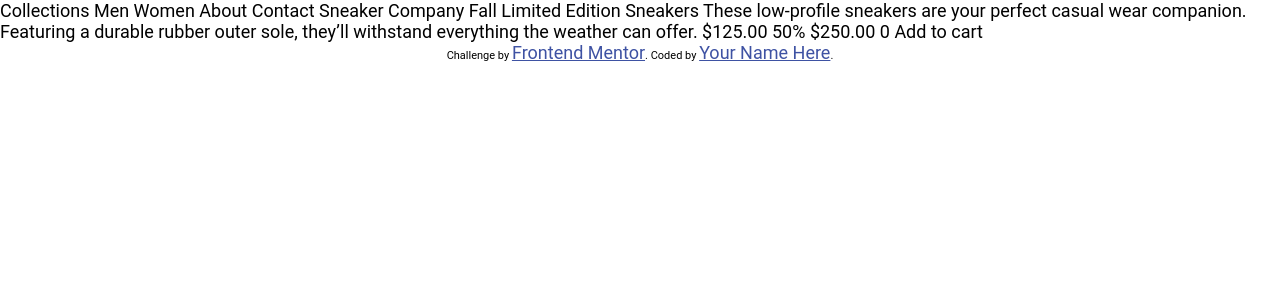
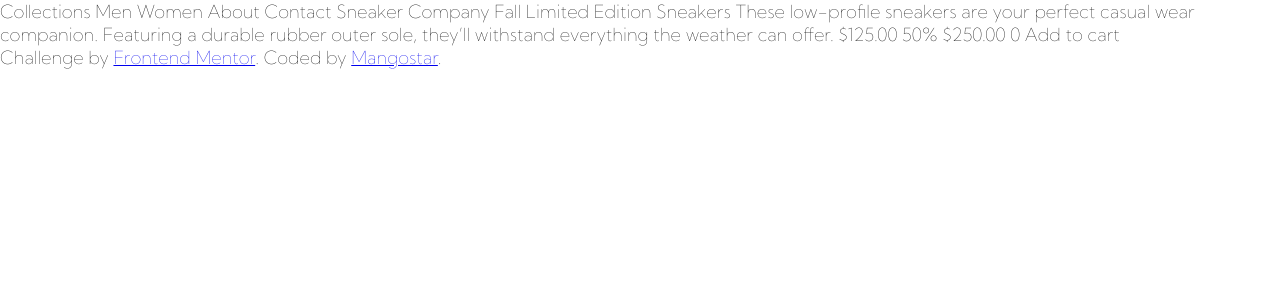
Before and after one commit to Mangostar1/Porfolio, a PHP site: page /frontend_mentor/ecommerce-product-page-main/index_e-commerce.html in a window 1280 px wide. Shown: the top 300 px of the page. Run offline with PHP 8.4, Linux system fonts and the light colour scheme.

Commit message:
Se agregaron los parametros base para trabajar en E-commerce

```diff
--- a/frontend_mentor/ecommerce-product-page-main/css/e-commerce.css
+++ b/frontend_mentor/ecommerce-product-page-main/css/e-commerce.css
@@ -1,7 +1,25 @@
+:root{
+    /* primary */
+    --Orange: hsl(26, 100%, 55%);
+    --paleOrange: hsl(25, 100%, 94%);
+
+    /* neutral */
+    --varkBlue: hsl(220, 13%, 13%):
+    --DarkGrayishBlue: hsl(219, 9%, 45%);
+    --GrayishBlue: hsl(220, 14%, 75%);
+    --LightGrayishBlue: hsl(223, 64%, 98%);
+    --White: hsl(0, 0%, 100%);
+    --black: hsl(0, 0%, 0%); /* with 75% opacity for lightbox background */
+}
+
 *{
     padding: 0;
     margin: 0;
     box-sizing: border-box;
-    font-family: 'Roboto', sans-serif;
+    font-family: 'Kumbh Sans', sans-serif;
     font-size: 18px;
 }
+
+/* Font size (paragraph): 16px */
+
+/* Desde aca comienza el codigo, lo anterior son los parametros que nos entregan */
--- a/frontend_mentor/ecommerce-product-page-main/index_e-commerce.html
+++ b/frontend_mentor/ecommerce-product-page-main/index_e-commerce.html
@@ -5,14 +5,10 @@
   <meta name="viewport" content="width=device-width, initial-scale=1.0"> <!-- displays site properly based on user's device -->
   <link rel="stylesheet" href="/frontend_mentor/ecommerce-product-page-main/css/e-commerce.css">
   <link rel="icon" type="image/png" sizes="32x32" href="./images/favicon-32x32.png">
-
+  <link rel="preconnect" href="https://fonts.googleapis.com">
+  <link rel="preconnect" href="https://fonts.gstatic.com" crossorigin>
+  <link href="https://fonts.googleapis.com/css2?family=Kumbh+Sans:wght@100&display=swap" rel="stylesheet">
   <title>Frontend Mentor | E-commerce product page</title>
-
-  <!-- Feel free to remove these styles or customise in your own stylesheet 👍 -->
-  <style>
-    .attribution { font-size: 11px; text-align: center; }
-    .attribution a { color: hsl(228, 45%, 44%); }
-  </style>
 </head>
 <body>
 
@@ -38,7 +34,7 @@
 
   <div class="attribution">
     Challenge by <a href="https://www.frontendmentor.io?ref=challenge" target="_blank">Frontend Mentor</a>.
-    Coded by <a href="#">Your Name Here</a>.
+    Coded by <a href="https://github.com/Mangostar1" target="_blank">Mangostar</a>.
   </div>
 </body>
 </html>
```
